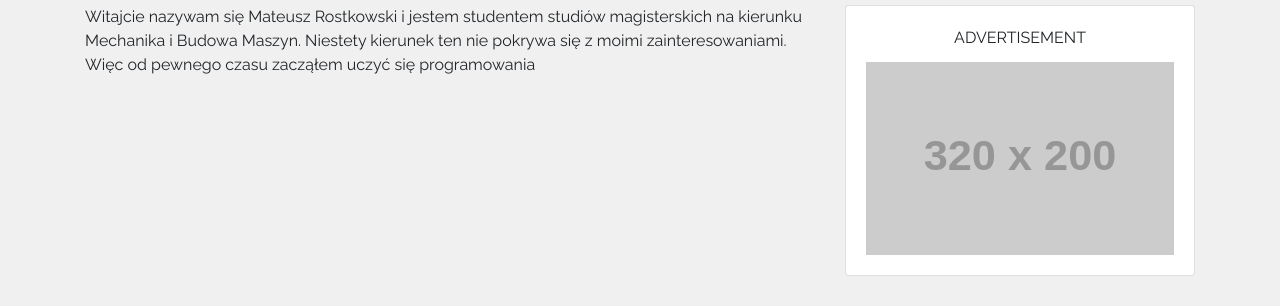
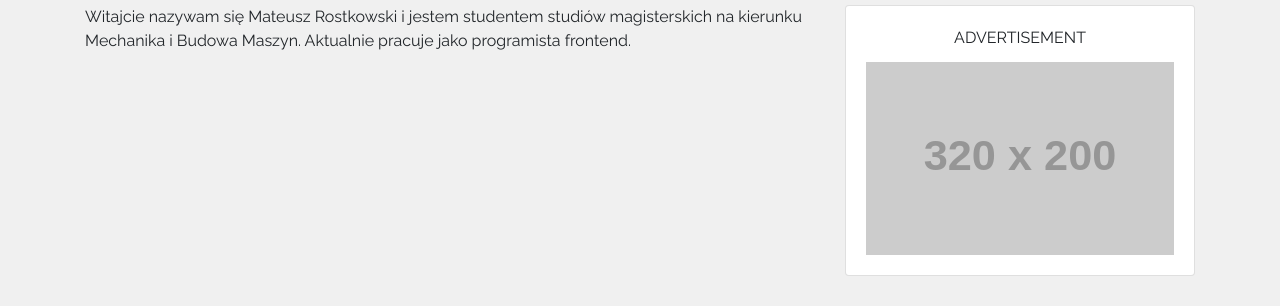
Before and after one commit to MateuszRostkowski/Gatsby_blog, a Gatsby site: page /o-mnie in a window 1280 px wide. Shown: the part 123-429 px from the top of the page. Built offline with nearby package versions, Linux system fonts and the light colour scheme; Gatsby itself is replaced by a stand-in of ours; placeholder pictures from the web are drawn by us.

Commit message:
change description in About Page

```diff
--- a/src/pages/o-mnie.js
+++ b/src/pages/o-mnie.js
@@ -11,8 +11,8 @@ const AboutPage = () => (
 
 
     <p>
-Witajcie nazywam się Mateusz Rostkowski i jestem studentem studiów magisterskich na kierunku Mechanika i Budowa Maszyn.
-Niestety kierunek ten nie pokrywa się z moimi zainteresowaniami. Więc od pewnego czasu zacząłem uczyć się programowania
+      Witajcie nazywam się Mateusz Rostkowski i jestem studentem studiów magisterskich na kierunku Mechanika i Budowa Maszyn.
+      Aktualnie pracuje jako programista frontend.
     </p>
   </Layout>
 )
```
